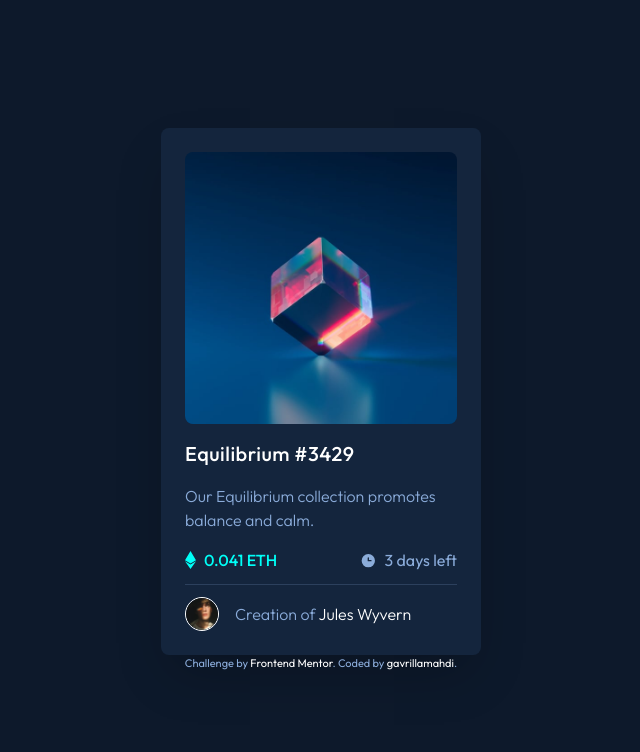
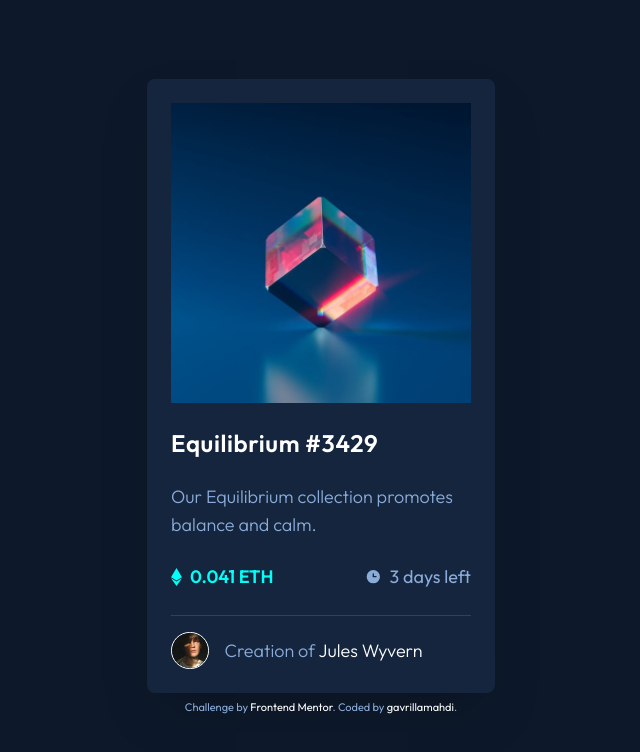
Before and after one commit to gavrillamahdi/nft-preview-card-component-main, a website: page public/index.html in a window 1280 px wide. Shown: the whole page, without its empty margins (319-959 px from the left). Drawn offline with Linux system fonts and the light colour scheme.

Commit message:
fix the design

```diff
--- a/package.json
+++ b/package.json
@@ -4,7 +4,7 @@
   "description": "",
   "main": "index.js",
   "scripts": {
-    "tailwind-watch": "tailwindcss -i ./src/input.css -o ./src/styles.css --watch"
+    "start:css": "tailwindcss -i ./src/input.css -o ./src/styles.css --watch"
   },
   "keywords": [],
   "author": "",
--- a/public/index.html
+++ b/public/index.html
@@ -3,7 +3,7 @@
   <head>
     <meta charset="UTF-8" />
     <meta name="viewport" content="width=device-width, initial-scale=1.0" />
-    <!-- displays site properly based on user's device -->
+    <meta name="description" content="NFT preview card component frontend mentor challenge solution">
 
     <link
       rel="icon"
@@ -14,7 +14,7 @@
     <link rel="preconnect" href="https://fonts.googleapis.com" />
     <link rel="preconnect" href="https://fonts.gstatic.com" crossorigin />
     <link
-      href="https://fonts.googleapis.com/css2?family=Outfit:wght@300;400;500&display=swap"
+      href="https://fonts.googleapis.com/css2?family=Outfit:wght@300;400;600&display=swap"
       rel="stylesheet"
     />
     <link rel="stylesheet" href="../src/styles.css" />
@@ -32,8 +32,8 @@
       min-h-screen
     "
   >
-    <div class="bg-darkblue-800 rounded-lg w-80 p-6 shadow-sm sm:shadow-2xl">
-      <div class="rounded-lg mx-auto aspect-square overflow-y-auto relative">
+    <div class="bg-darkblue-800 rounded-lg w-[348px] p-6 shadow-sm sm:shadow-2xl">
+      <div class="rounded-lg aspect-square relative">
         <div
           class="
             absolute
@@ -61,15 +61,15 @@
         <img class="" src="../images/image-equilibrium.jpg" alt="equilibrium" />
       </div>
 
-      <h1 class="text-white active:text-cyan my-4 text-xl tracking-wide">
+      <h1 class="text-white active:text-cyan my-6 tracking-wide">
         Equilibrium #3429
       </h1>
-      <p class="text-softblue font-light font">
+      <p class="text-softblue font-light">
         Our Equilibrium collection promotes balance and calm.
       </p>
 
-      <div class="mt-4 flex items-center place-content-between">
-        <p class="text-cyan font-medium flex items-center">
+      <div class="my-6 flex items-center place-content-between">
+        <p class="text-cyan font-semibold flex items-center">
           <svg width="11" height="18" xmlns="http://www.w3.org/2000/svg">
             <path
               d="M11 10.216 5.5 18 0 10.216l5.5 3.263 5.5-3.262ZM5.5 0l5.496 9.169L5.5 12.43 0 9.17 5.5 0Z"
@@ -78,7 +78,8 @@
           </svg>
           <span>0.041 ETH</span>
         </p>
-        <p class="text-softblue flex items-center">
+
+        <p class="text-softblue flex items-center font-normal">
           <svg width="17" height="17" xmlns="http://www.w3.org/2000/svg">
             <path
               d="M8.305 2.007a6.667 6.667 0 1 0 0 13.334 6.667 6.667 0 0 0 0-13.334Zm2.667 7.334H8.305a.667.667 0 0 1-.667-.667V6.007a.667.667 0 0 1 1.334 0v2h2a.667.667 0 0 1 0 1.334Z"
@@ -89,7 +90,7 @@
         </p>
       </div>
 
-      <hr class="my-3 border-t opacity-20 border-t-softblue" />
+      <hr class="my-4 border-t border-t-darkblue-700" />
 
       <div class="flex items-center">
         <img
@@ -99,7 +100,7 @@
         />
         <p class="text-softblue font-light ml-4">
           Creation of
-          <span class="text-white active:text-cyan">Jules Wyvern </span>
+          <span class="text-white active:text-cyan">Jules Wyvern</span>
         </p>
       </div>
     </div>
--- a/src/input.css
+++ b/src/input.css
@@ -4,14 +4,19 @@
 
 @layer base {
   body {
-    @apply font-outfit;
+    @apply font-outfit text-lg;
   }
 
   h1 {
-    @apply font-medium;
+    @apply font-semibold text-2xl;
   }
 
   svg {
     @apply inline mr-2;
   }
 }
+
+.attribution {
+  font-size: 11px;
+  text-align: center;
+}
```
Also changed, not shown: src/styles.css, 1 other file.
